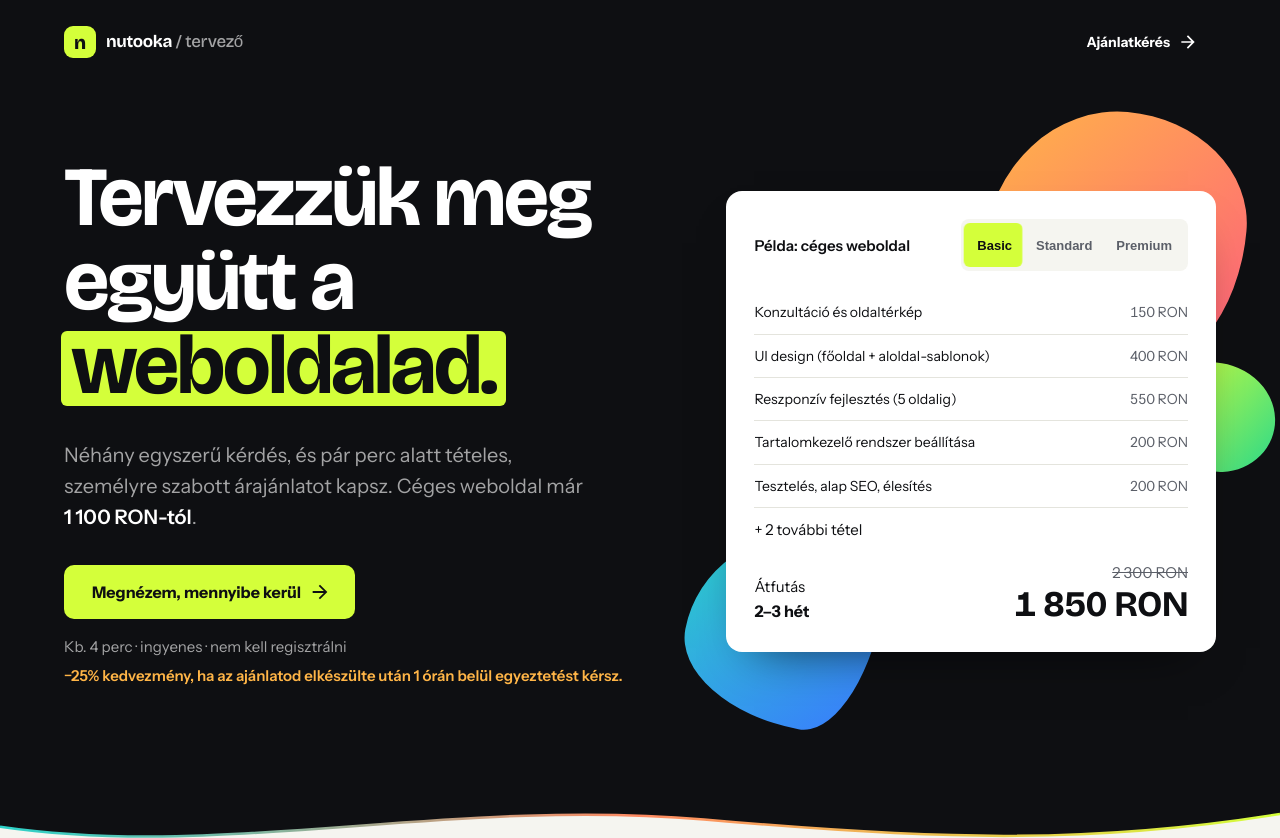
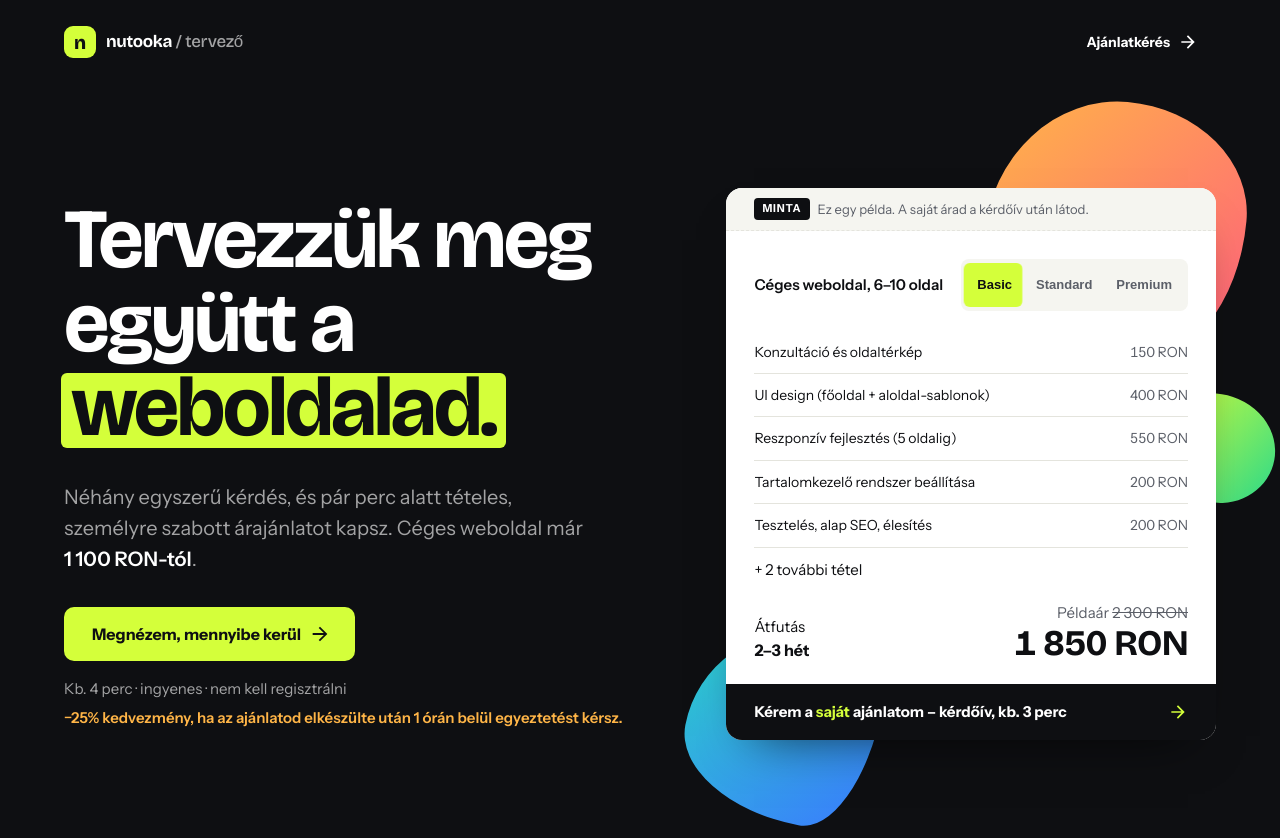
Before and after one commit to nutooka/ai-web-ajanlat, a Next.js app: page / in a window 1280 px wide. Shown: the top 838 px of the page. Built offline with nearby package versions, Linux system fonts and the light colour scheme; no server answers; what @mui/material-nextjs would draw is missing.

Commit message:
feat(home): példakártyán MINTA jelölés, Példaár felirat és kattintható 'Kérem a saját ajánlatom' sáv a kérdőívre
Co-Authored-By: Claude Opus 5.5 <noreply@anthropic.com>

```diff
--- a/src/components/home/OfferPreview.tsx
+++ b/src/components/home/OfferPreview.tsx
@@ -1,10 +1,19 @@
 "use client";
 
 import Box from "@mui/material/Box";
+import ArrowForward from "@mui/icons-material/ArrowForward";
 import ButtonBase from "@mui/material/ButtonBase";
 import Stack from "@mui/material/Stack";
 import Typography from "@mui/material/Typography";
-import { AnimatePresence, animate, motion, useMotionValue, useReducedMotion, useTransform } from "motion/react";
+import {
+  AnimatePresence,
+  animate,
+  motion,
+  useMotionValue,
+  useReducedMotion,
+  useTransform,
+} from "motion/react";
+import Link from "next/link";
 import { useEffect, useMemo, useState } from "react";
 import { calculateQuote } from "@/features/pricing/engine";
 import { SAMPLE_COMPANY_ANSWERS } from "@/features/pricing/startingPrice";
@@ -15,7 +24,10 @@ import { ease, palette, shadow } from "@/theme/tokens";
 const VISIBLE_ITEMS = 5;
 const TOUR: PackageId[] = ["premium", "basic", "standard"];
 const CYCLE_MS = 3200;
-const groupFormatter = new Intl.NumberFormat("hu-HU", { maximumFractionDigits: 0, useGrouping: "always" });
+const groupFormatter = new Intl.NumberFormat("hu-HU", {
+  maximumFractionDigits: 0,
+  useGrouping: "always",
+});
 
 /** Live sample offer: real numbers from the pricing engine, cycling through the three packages. */
 export function OfferPreview() {
@@ -25,10 +37,16 @@ export function OfferPreview() {
   const pkg = quote.packages[active];
 
   const price = useMotionValue(pkg.finalPrice);
-  const priceText = useTransform(price, (value) => `${groupFormatter.format(Math.round(value / 50) * 50)} RON`);
+  const priceText = useTransform(
+    price,
+    (value) => `${groupFormatter.format(Math.round(value / 50) * 50)} RON`,
+  );
 
   useEffect(() => {
-    const controls = animate(price, pkg.finalPrice, { duration: 0.7, ease: ease.out });
+    const controls = animate(price, pkg.finalPrice, {
+      duration: 0.7,
+      ease: ease.out,
+    });
     return () => controls.stop();
   }, [pkg.finalPrice, price]);
 
@@ -60,13 +78,74 @@ export function OfferPreview() {
       <Box
         role="region"
         aria-label="Példa ajánlat egy céges weboldalra"
-        sx={{ background: palette.surface, color: palette.ink, borderRadius: 4, p: { xs: 2.5, sm: 3.5 }, boxShadow: shadow.raisedOnDark }}
+        sx={{
+          background: palette.surface,
+          color: palette.ink,
+          borderRadius: 4,
+          overflow: "hidden",
+          boxShadow: shadow.raisedOnDark,
+        }}
       >
-        <Stack direction={{ xs: "column", sm: "row" }} sx={{ justifyContent: "space-between", alignItems: { xs: "flex-start", sm: "center" }, mb: 2.5, gap: 1.5 }}>
-          <Typography variant="body2" sx={{ fontWeight: 600, whiteSpace: "nowrap" }}>
-            Példa: céges weboldal
+        {/* Make it obvious this is a sample, not the visitor's own offer. */}
+        <Box
+          sx={{
+            display: "flex",
+            alignItems: "center",
+            gap: 1,
+            px: { xs: 2.5, sm: 3.5 },
+            py: 1.25,
+            background: palette.paper,
+            borderBottom: `1.5px dashed ${palette.line}`,
+          }}
+        >
+          <Box
+            component="span"
+            sx={{
+              px: 1,
+              py: 0.25,
+              borderRadius: 1,
+              background: palette.ink,
+              color: "#fff",
+              fontSize: 11,
+              fontWeight: 800,
+              letterSpacing: "0.08em",
+            }}
+          >
+            MINTA
+          </Box>
+          <Typography
+            variant="body2"
+            sx={{ fontSize: 13, color: "text.secondary" }}
+          >
+            Ez egy példa. A saját árad a kérdőív után látod.
           </Typography>
-          <Box role="tablist" aria-label="Csomagok" sx={{ display: "flex", p: 0.5, borderRadius: 2, background: palette.paper }}>
+        </Box>
+        <Box sx={{ p: { xs: 2.5, sm: 3.5 }, pb: { xs: 2, sm: 2.5 } }}>
+          <Stack
+            direction={{ xs: "column", sm: "row" }}
+            sx={{
+              justifyContent: "space-between",
+              alignItems: { xs: "flex-start", sm: "center" },
+              mb: 2.5,
+              gap: 1.5,
+            }}
+          >
+            <Typography
+              variant="body2"
+              sx={{ fontWeight: 600, whiteSpace: "nowrap" }}
+            >
+              Céges weboldal, 6–10 oldal
+            </Typography>
+            <Box
+              role="tablist"
+              aria-label="Csomagok"
+              sx={{
+                display: "flex",
+                p: 0.5,
+                borderRadius: 2,
+                background: palette.paper,
+              }}
+            >
               {PACKAGE_IDS.map((id) => (
                 <ButtonBase
                   key={id}
@@ -78,22 +157,47 @@ export function OfferPreview() {
                     setActive(id);
                     setPaused(true);
                   }}
-                sx={{ position: "relative", minHeight: 44, px: 1.5, borderRadius: 1.5, fontSize: 13, fontWeight: 600, color: id === active ? palette.ink : palette.muted }}
+                  sx={{
+                    position: "relative",
+                    minHeight: 44,
+                    px: 1.5,
+                    borderRadius: 1.5,
+                    fontSize: 13,
+                    fontWeight: 600,
+                    color: id === active ? palette.ink : palette.muted,
+                  }}
                 >
                   {id === active && (
                     <motion.span
                       layoutId="preview-tab"
-                    transition={{ type: "spring", stiffness: 420, damping: 34 }}
-                    style={{ position: "absolute", inset: 0, borderRadius: 6, background: palette.lime }}
+                      transition={{
+                        type: "spring",
+                        stiffness: 420,
+                        damping: 34,
+                      }}
+                      style={{
+                        position: "absolute",
+                        inset: 0,
+                        borderRadius: 6,
+                        background: palette.lime,
+                      }}
                     />
                   )}
-                <span style={{ position: "relative" }}>{quote.packages[id].name}</span>
+                  <span style={{ position: "relative" }}>
+                    {quote.packages[id].name}
+                  </span>
                 </ButtonBase>
               ))}
             </Box>
           </Stack>
 
-        <Box id="preview-panel" role="tabpanel" aria-labelledby={`preview-tab-${active}`} component="ul" sx={{ listStyle: "none", p: 0, m: 0, minHeight: 5 * 41 + 24 }}>
+          <Box
+            id="preview-panel"
+            role="tabpanel"
+            aria-labelledby={`preview-tab-${active}`}
+            component="ul"
+            sx={{ listStyle: "none", p: 0, m: 0, minHeight: 5 * 41 + 24 }}
+          >
             <AnimatePresence initial={false} mode="popLayout">
               {items.map((item) => (
                 <motion.li
@@ -103,37 +207,107 @@ export function OfferPreview() {
                   animate={{ opacity: 1, x: 0 }}
                   exit={{ opacity: 0, x: 10 }}
                   transition={{ duration: 0.3, ease: ease.out }}
-                style={{ display: "flex", justifyContent: "space-between", gap: 16, padding: "10px 0", borderBottom: `1px solid ${palette.line}`, fontSize: 14 }}
+                  style={{
+                    display: "flex",
+                    justifyContent: "space-between",
+                    gap: 16,
+                    padding: "10px 0",
+                    borderBottom: `1px solid ${palette.line}`,
+                    fontSize: 14,
+                  }}
                 >
                   <span>{item.label}</span>
-                <span style={{ color: palette.muted, fontVariantNumeric: "tabular-nums", whiteSpace: "nowrap" }}>{formatRon(item.price)}</span>
+                  <span
+                    style={{
+                      color: palette.muted,
+                      fontVariantNumeric: "tabular-nums",
+                      whiteSpace: "nowrap",
+                    }}
+                  >
+                    {formatRon(item.price)}
+                  </span>
                 </motion.li>
               ))}
             </AnimatePresence>
-          <Typography component="li" variant="body2" color="text.secondary" sx={{ pt: 1.25, minHeight: 24 }}>
+            <Typography
+              component="li"
+              variant="body2"
+              color="text.secondary"
+              sx={{ pt: 1.25, minHeight: 24 }}
+            >
               {hidden > 0 ? `+ ${hidden} további tétel` : ""}
             </Typography>
           </Box>
 
-        <Stack direction="row" sx={{ justifyContent: "space-between", alignItems: "flex-end", mt: 2.5, gap: 2 }}>
+          <Stack
+            direction="row"
+            sx={{
+              justifyContent: "space-between",
+              alignItems: "flex-end",
+              mt: 2.5,
+              gap: 2,
+            }}
+          >
             <Box>
               <Typography variant="body2" color="text.secondary">
                 Átfutás
               </Typography>
-            <Typography sx={{ fontWeight: 650 }}>{formatWeeks(pkg.timeline.minWeeks, pkg.timeline.maxWeeks)}</Typography>
+              <Typography sx={{ fontWeight: 650 }}>
+                {formatWeeks(pkg.timeline.minWeeks, pkg.timeline.maxWeeks)}
+              </Typography>
             </Box>
             <Box sx={{ textAlign: "right" }}>
-            <Typography variant="body2" sx={{ color: palette.muted, textDecoration: "line-through" }}>
-              {formatRon(pkg.listPrice)}
+              <Typography variant="body2" sx={{ color: palette.muted }}>
+                Példaár <s>{formatRon(pkg.listPrice)}</s>
               </Typography>
               <motion.span
-              style={{ display: "block", fontFamily: "var(--font-display)", fontSize: 36, fontWeight: 700, letterSpacing: "-0.02em", lineHeight: 1.1, fontVariantNumeric: "tabular-nums" }}
+                style={{
+                  display: "block",
+                  fontFamily: "var(--font-display)",
+                  fontSize: 36,
+                  fontWeight: 700,
+                  letterSpacing: "-0.02em",
+                  lineHeight: 1.1,
+                  fontVariantNumeric: "tabular-nums",
+                }}
               >
                 {priceText}
               </motion.span>
             </Box>
           </Stack>
         </Box>
+        <ButtonBase
+          component={Link}
+          href="/tervezo"
+          sx={{
+            width: "100%",
+            minHeight: 56,
+            px: { xs: 2.5, sm: 3.5 },
+            justifyContent: "space-between",
+            gap: 1,
+            background: palette.ink,
+            color: "#fff",
+            fontWeight: 700,
+            fontSize: 15,
+            textAlign: "left",
+            transition: "background .15s ease",
+            "&:hover": { background: palette.inkSoft },
+            "&.Mui-focusVisible": {
+              outline: `2px solid ${palette.lime}`,
+              outlineOffset: -4,
+            },
+          }}
+        >
+          <span>
+            Kérem a{" "}
+            <Box component="span" sx={{ color: palette.lime }}>
+              saját
+            </Box>{" "}
+            ajánlatom – kérdőív, kb. 3 perc
+          </span>
+          <ArrowForward sx={{ fontSize: 20, color: palette.lime }} />
+        </ButtonBase>
+      </Box>
     </motion.div>
   );
 }
```
Lines whose indentation alone changed are shown as unchanged.
